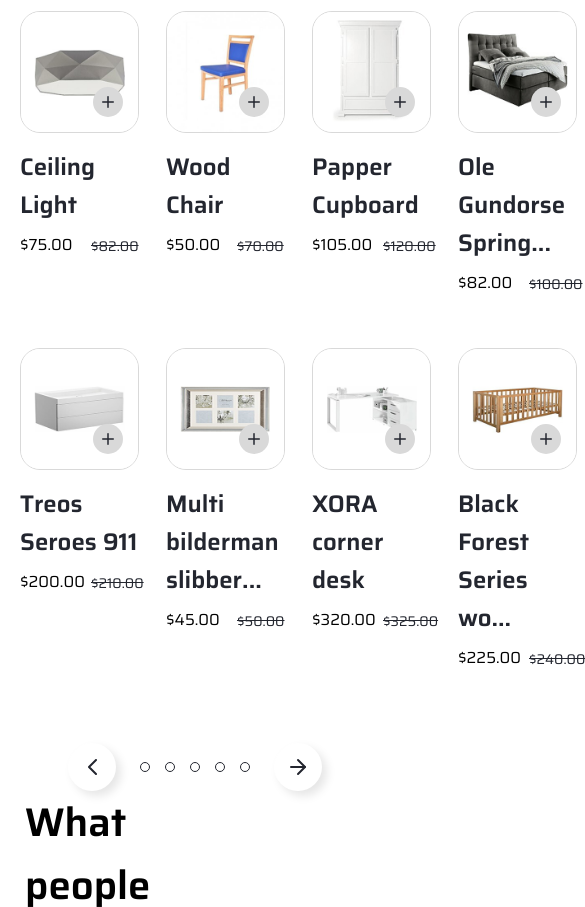
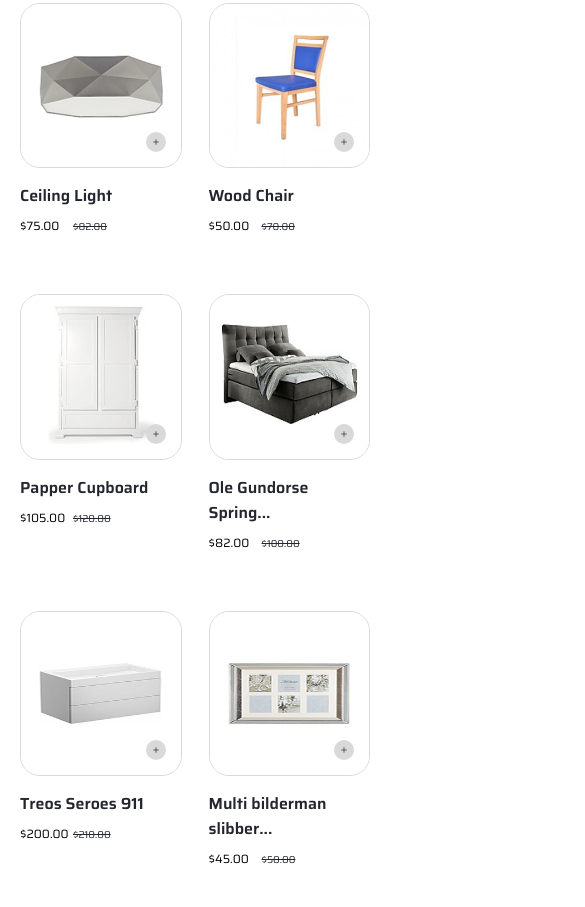
Before and after one commit to runohod/FurniShop, a website built with Vite: page index.html in a window 390 px wide. Shown: the part 3010-3917 px from the top of the page, 585 px wide, since content can reach past the window. Built offline with nearby package versions, Linux system fonts and the light colour scheme; files whose address does not match are found by name.

Commit message:
furniture

```diff
--- a/src/scss/components/product.scss
+++ b/src/scss/components/product.scss
@@ -20,6 +20,12 @@
   color: var(--color-text);
 }
 
+@media screen and (max-width: 576px) {
+  .product_subtitle {
+    font-size: 24px;
+  }
+}
+
 .product_description {
   display: flex;
   align-items: center;
@@ -30,6 +36,12 @@
   //   max-width: 539px;
 }
 
+@media screen and (max-width: 576px) {
+  .product_description {
+    font-size: 14px;
+  }
+}
+
 .product_items {
   display: grid;
   grid-template-columns: repeat(4, 1fr);
@@ -38,6 +50,21 @@
   row-gap: 60px;
   padding-top: 27px;
   padding-bottom: 50px;
+}
+
+@media screen and (max-width: 768px) {
+  .product_items {
+    display: grid;
+    grid-template-columns: repeat(3, 1fr);
+  }
+}
+
+@media screen and (max-width: 576px) {
+  .product_items {
+    display: grid;
+    grid-template-columns: repeat(2, 1fr);
+    padding-top: 50px;
+  }
 }
 
 .product_item {
@@ -56,6 +83,13 @@
   border: 1px solid #d9d9d9;
 }
 
+// @media screen and (max-width: 576px) {
+//   .produt_img {
+//     max-width: 160px;
+//     max-height: 170px;
+//   }
+// }
+
 .produt_plus {
   position: absolute;
   bottom: 16px;
@@ -71,6 +105,20 @@
   border: none;
 }
 
+@media screen and (max-width: 992px) {
+  .produt_plus {
+    width: 25px;
+    height: 25px;
+  }
+}
+
+@media screen and (max-width: 390px) {
+  .produt_plus {
+    width: 20px;
+    height: 20px;
+  }
+}
+
 .produt_title {
   padding-top: 15px;
   font-weight: 600;
@@ -78,9 +126,21 @@
   color: var(--color-text);
 }
 
+@media screen and (max-width: 576px) {
+  .produt_title {
+    font-size: 16px;
+  }
+}
+
 .produt_price {
   display: flex;
   gap: 18px;
+}
+
+@media screen and (max-width: 576px) {
+  .produt_price {
+    gap: 0px;
+  }
 }
 
 .produt_price_new {
@@ -89,6 +149,12 @@
   font-size: 16px;
   width: 53px;
   height: 26px;
+}
+
+@media screen and (max-width: 576px) {
+  .produt_price_new {
+    font-size: 12px;
+  }
 }
 
 .produt_price_old {
@@ -101,12 +167,24 @@
   text-decoration: line-through;
 }
 
+@media screen and (max-width: 576px) {
+  .produt_price_old {
+    font-size: 10px;
+  }
+}
+
 .navigation {
   display: flex;
   justify-content: center;
   align-items: center;
   gap: 24px;
   margin-top: 30px;
+}
+
+@media screen and (max-width: 992px) {
+  .navigation {
+    padding-bottom: 70px;
+  }
 }
 
 .nav-btn {
@@ -120,6 +198,20 @@
   align-items: center;
   cursor: pointer;
 }
+
+@media screen and (max-width: 992px) {
+  .nav-btn {
+    width: 35px;
+    height: 35px;
+  }
+}
+
+// @media screen and (max-width: 576px) {
+//   .nav-btn {
+//     width: 25px;
+//     height: 25px;
+//   }
+// }
 
 .nav-btn:hover {
   background-color: #23262f;
@@ -151,6 +243,13 @@
   display: inline-block;
 }
 
+@media screen and (max-width: 992px) {
+  .dot {
+    width: 8px;
+    height: 8px;
+  }
+}
+
 .dot:hover {
   background-color: #23262f;
 }
```
